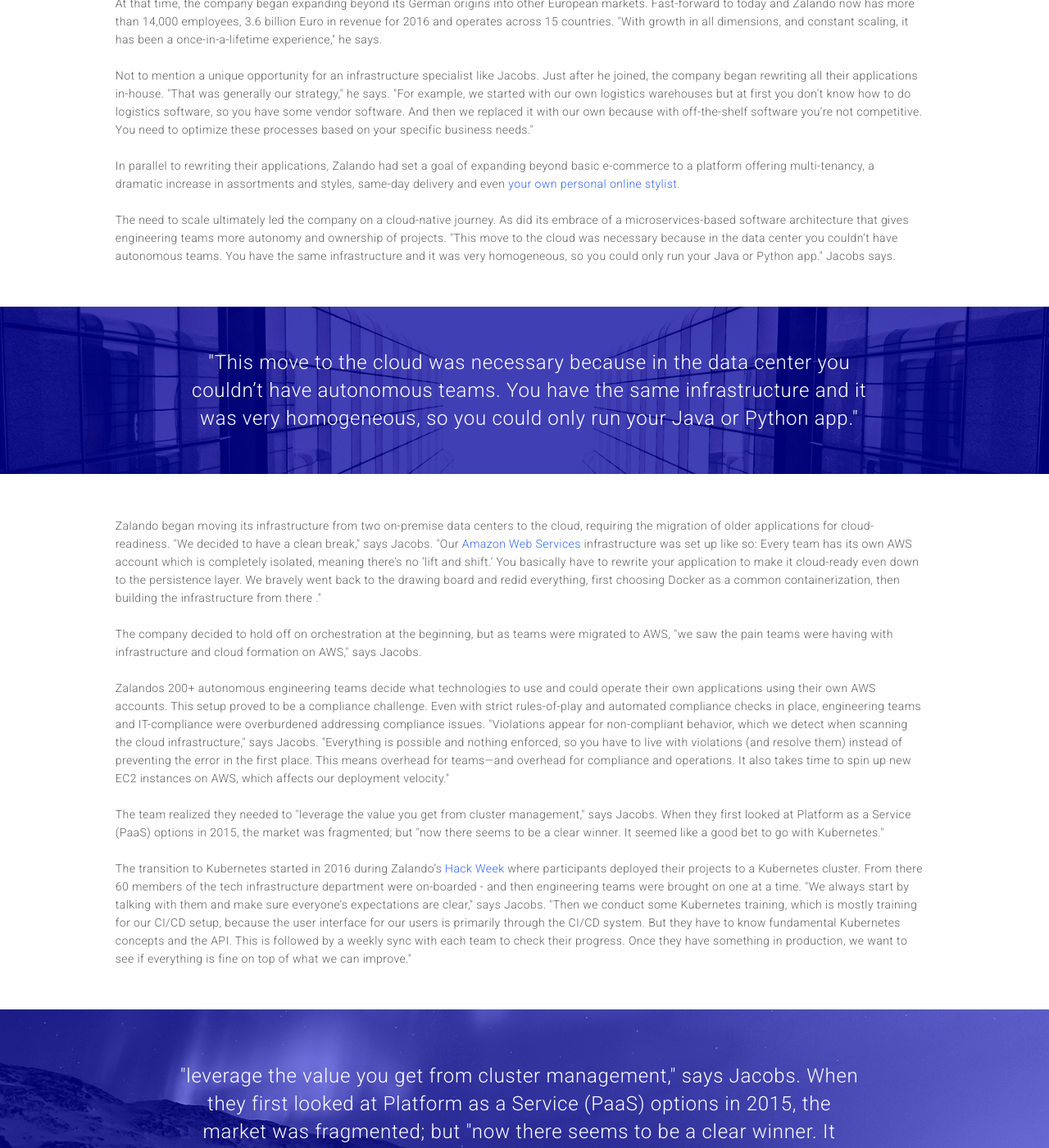
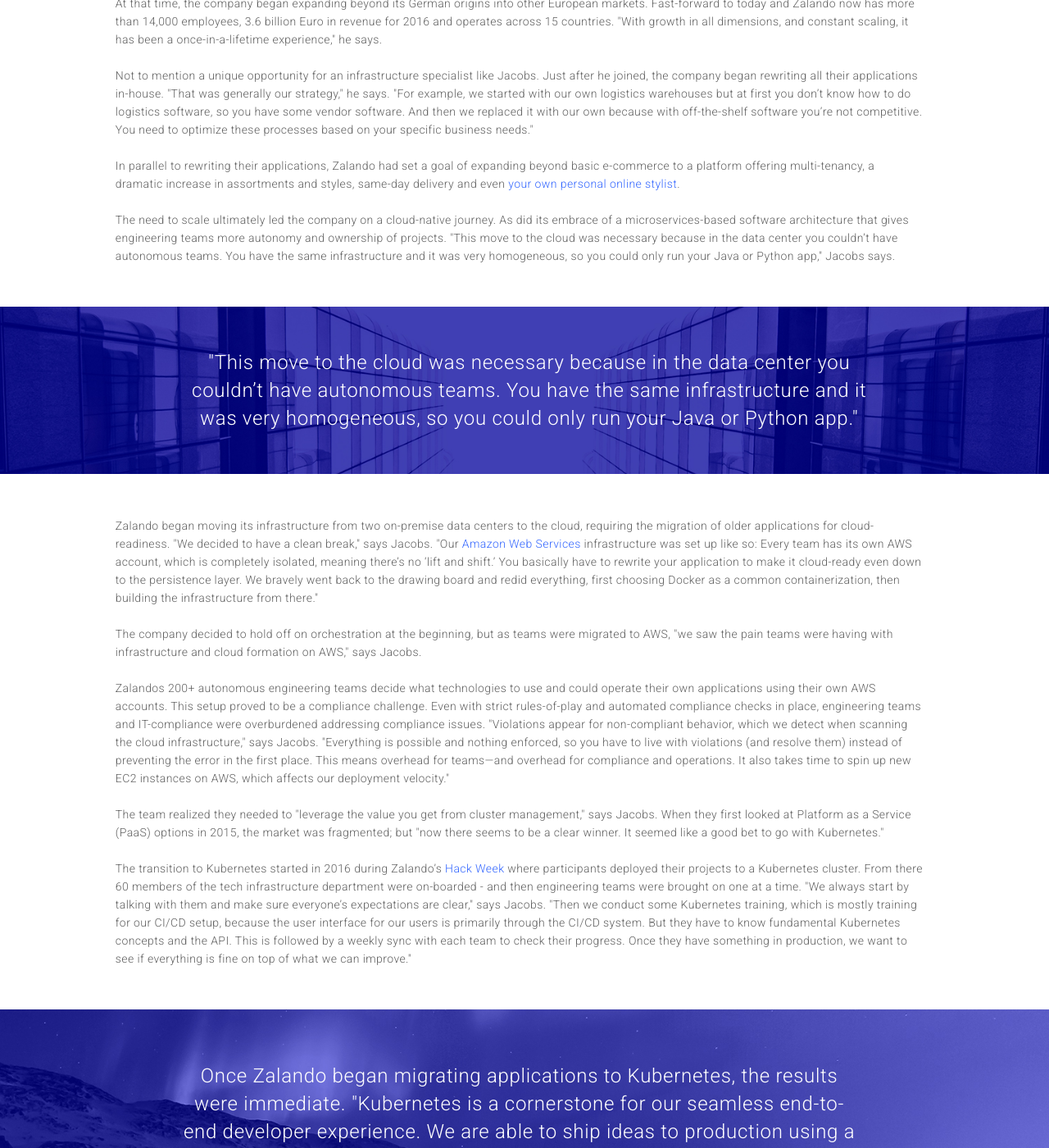
Before and after one commit to alexcontini/alexcontini.github.io, a Jekyll site: the page built from Zalando/zalando.html, in a window 1280 px wide and 1400 px high, scrolled down 1377 px. Shown: the whole window at 82% size. Built offline with Jekyll 4.4.1, drawn with Linux system fonts in a browser that asks for light colours; some of the changed text lies outside the part shown.

Commit message:
Update zalando.html

```diff
--- a/Zalando/zalando.html
+++ b/Zalando/zalando.html
@@ -1,5 +1,5 @@
 ---
-title: Amadeus IT Group Case Study
+title: Zalando Case Study
 layout: none
 class: gridPage
 cid: caseStudies
@@ -60,7 +60,7 @@
     At that time, the company began expanding beyond its German origins into other European markets. Fast-forward to today and Zalando now has more than 14,000 employees, 3.6 billion Euro in revenue for 2016 and operates across 15 countries. "With growth in all dimensions, and constant scaling, it has been a once-in-a-lifetime experience," he says.<br><br>
     Not to mention a unique opportunity for an infrastructure specialist like Jacobs. Just after he joined, the company began rewriting all their applications in-house. "That was generally our strategy," he says. "For example, we started with our own logistics warehouses but at first you don’t know how to do logistics software, so you have some vendor software. And then we replaced it with our own because with off-the-shelf software you’re not competitive. You need to optimize these processes based on your specific business needs."<br><br>
     In parallel to rewriting their applications, Zalando had set a goal of expanding beyond basic e-commerce to a platform offering multi-tenancy, a dramatic increase in assortments and styles, same-day delivery and even <a href="https://www.zalon.de">your own personal online stylist</a>.<br><br>
-    The need to scale ultimately led the company on a cloud-native journey. As did its embrace of a microservices-based software architecture that gives engineering teams more autonomy and ownership of projects. "This move to the cloud was necessary because in the data center you couldn’t have autonomous teams. You have the same infrastructure and it was very homogeneous, so you could only run your Java or Python app." Jacobs says.
+    The need to scale ultimately led the company on a cloud-native journey. As did its embrace of a microservices-based software architecture that gives engineering teams more autonomy and ownership of projects. "This move to the cloud was necessary because in the data center you couldn’t have autonomous teams. You have the same infrastructure and it was very homogeneous, so you could only run your Java or Python app," Jacobs says.
 
 </div>
 
@@ -72,7 +72,7 @@
 </div>
 
 <div class="fullcol">
-  Zalando began moving its infrastructure from two on-premise data centers to the cloud, requiring the migration of older applications for cloud-readiness. "We decided to have a clean break," says Jacobs. "Our <a href="https://aws.amazon.com/">Amazon Web Services</a> infrastructure was set up like so: Every team has its own AWS account which is completely isolated, meaning there’s no ‘lift and shift.’ You basically have to rewrite your application to make it cloud-ready even down to the persistence layer. We bravely went back to the drawing board and redid everything, first choosing Docker as a common containerization, then building the infrastructure from there ."<br><br>
+  Zalando began moving its infrastructure from two on-premise data centers to the cloud, requiring the migration of older applications for cloud-readiness. "We decided to have a clean break," says Jacobs. "Our <a href="https://aws.amazon.com/">Amazon Web Services</a> infrastructure was set up like so: Every team has its own AWS account, which is completely isolated, meaning there’s no ‘lift and shift.’ You basically have to rewrite your application to make it cloud-ready even down to the persistence layer. We bravely went back to the drawing board and redid everything, first choosing Docker as a common containerization, then building the infrastructure from there."<br><br>
   The company decided to hold off on orchestration at the beginning, but as teams were migrated to AWS, "we saw the pain teams were having with infrastructure and cloud formation on AWS," says Jacobs. <br><br>
   Zalandos 200+ autonomous engineering teams decide what technologies to use and could operate their own applications using their own AWS accounts. This setup proved to be a compliance challenge. Even with strict rules-of-play and automated compliance checks in place, engineering teams and IT-compliance were overburdened addressing compliance issues. "Violations appear for non-compliant behavior, which we detect when scanning the cloud infrastructure," says Jacobs. "Everything is possible and nothing enforced, so you have to live with violations (and resolve them) instead of preventing the error in the first place. This means overhead for teams—and overhead for compliance and operations. It also takes time to spin up new EC2 instances on AWS, which affects our deployment velocity." <br><br>
   The team realized they needed to "leverage the value you get from cluster management," says Jacobs. When they first looked at Platform as a Service (PaaS) options in 2015, the market was fragmented; but "now there seems to be a clear winner. It seemed like a good bet to go with Kubernetes."<br><br>
@@ -82,7 +82,7 @@
 
 <div class="banner4">
   <div class="banner4text">
-    "leverage the value you get from cluster management," says Jacobs. When they first looked at Platform as a Service (PaaS) options in 2015, the market was fragmented; but "now there seems to be a clear winner. It seemed like a good bet to go with Kubernetes."
+  Once Zalando began migrating applications to Kubernetes, the results were immediate. "Kubernetes is a cornerstone for our seamless end-to-end developer experience. We are able to ship ideas to production using a single consistent and declarative API," says Jacobs.
   </div>
 </div>
 
@@ -92,14 +92,14 @@
   Once Zalando began migrating applications to Kubernetes, the results were immediate. "Kubernetes is a cornerstone for our seamless end-to-end developer experience. We are able to ship ideas to production using a single consistent and declarative API," says Jacobs. "The self-healing infrastructure provides a frictionless experience with higher-level abstractions built upon low-level best practices. We envision all Zalando delivery teams will run their containerized applications on a state-of-the-art reliable and scalable cluster infrastructure provided by Kubernetes."<br><br>
   With the old on-premise infrastructure "it was difficult to properly embrace new technologies, and DevOps teams were considered to be a bottleneck," says Jacobs. "Now, with this cloud infrastructure, they have this packaging format, which can contain anything that runs in the Linux kernel. This makes a lot of people pretty happy. The engineers love the autonomy."
   There were a few challenges in Zalando’s Kubernetes implementation. "We are a team of seven people providing clusters to different engineering teams, and our goal is to provide a rock-solid experience for all of them," says Jacobs. "We don’t want pet clusters. We don’t want to have to understand what workload they have; it should just work out of the box. With that in mind, cluster autoscaling is important. There are many different ways of doing cluster management, and this is not part of the core. So we created two components to provision clusters, have a registry for clusters, and to manage the whole cluster life cycle."<br><br>
-  Jacobs’s team also worked to improve the Kubernetes-AWS integration. "Out of the box core Kubernetes-AWS integration is still very low-level," he says. The team created an <a href="https://github.com/zalando-incubator/kube-ingress-aws-controller">ingress controller</a> and open-sourced it. It also built a component for <a href="https://github.com/kubernetes-incubator/external-dns">external DNS</a>, which evolved to a Kubernetes incubator project. <br><br>
+  Jacobs’s team also worked to improve the Kubernetes-AWS integration. "Thus you're very restricted. You need infrastructure to scale each autonomous team’s idea.""<br><br>
   Plus, "there are still a lot of best practices missing," says Jacobs. The team, for example, recently solved a pod security policy issue. "There was already a concept in Kubernetes but it wasn’t documented, so it was kind of tricky," he says. The large Kubernetes community was a big help to resolve the issue. To help other companies start down the same path, Jacobs compiled his team’s learnings in a document called <a href="http://kubernetes-on-aws.readthedocs.io/en/latest/admin-guide/kubernetes-in-production.html">Running Kubernetes in Production</a>.
 
 </div>
 
 <div class="banner5">
   <div class="banner5text">
-    "Now, with this cloud infrastructure, they have this packaging format, which can contain anything that runs in the Linux kernel. This makes a lot of people pretty happy. The engineers love the autonomy."
+    "The Kubernetes API allows us to run applications in a cloud provider-agnostic way, which gives us the freedom to revisit IaaS providers in the coming years... We expect the Kubernetes API to be the global standard for PaaS infrastructure and are excited about the continued journey."
   </div>
 </div>
 
```
